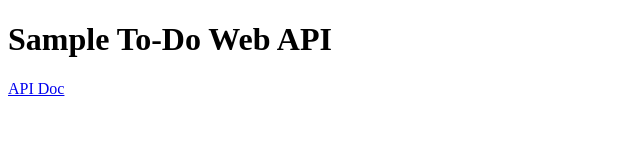
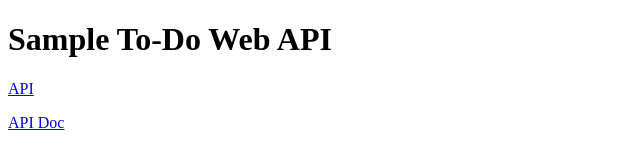
Before and after one commit to rfinochi/golang-workshop-todo, a plain HTML site: page views/index.html in a window 1280 px wide. Shown: the full height of the page, 0-640 px from the left. Drawn offline with Linux system fonts and the light colour scheme.

Commit message:
Update index.html

```diff
--- a/views/index.html
+++ b/views/index.html
@@ -6,6 +6,7 @@
 
 <body>
 	<h1>Sample To-Do Web API</h1>
+	<p><a href="https://todo.golang-workshop.io/api">API</a></p>
 	<p><a href="https://todo.golang-workshop.io/api-docs/index.html">API Doc</a></p>
 </body>
 </html>
```
